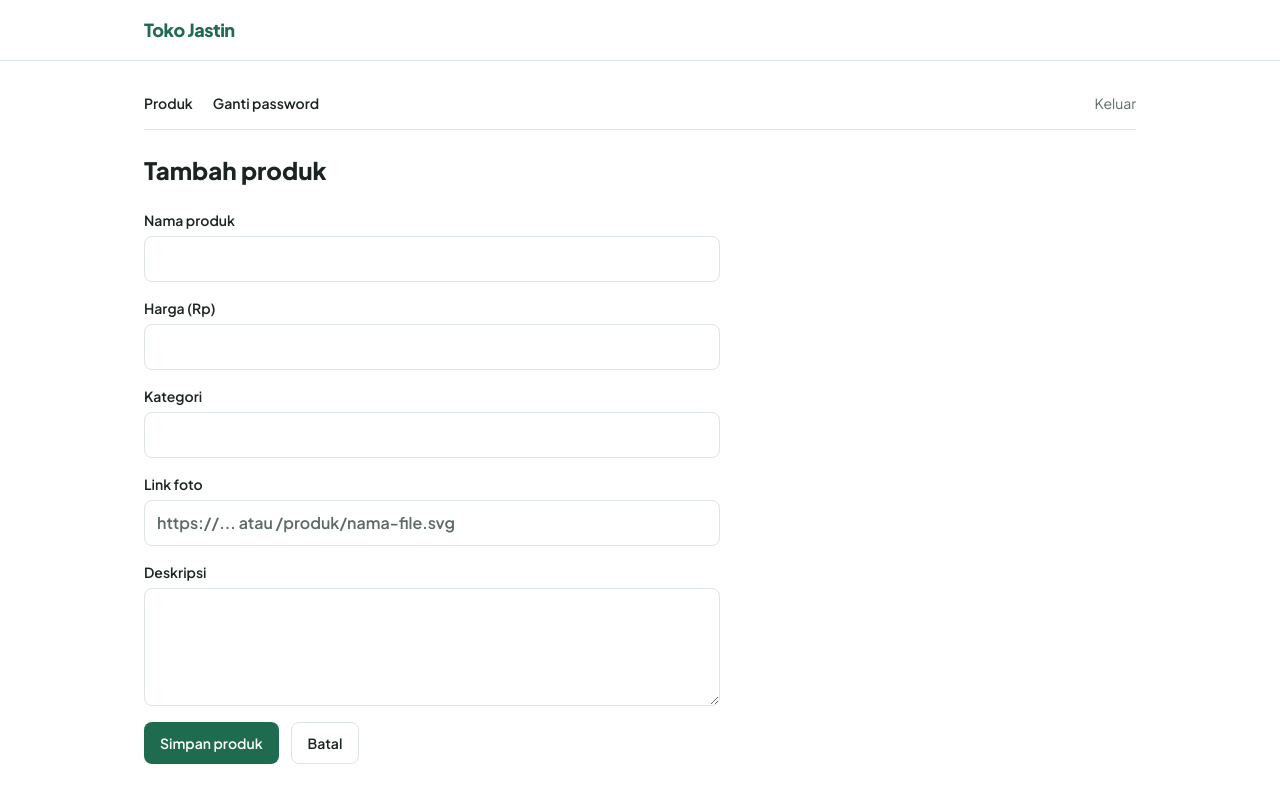
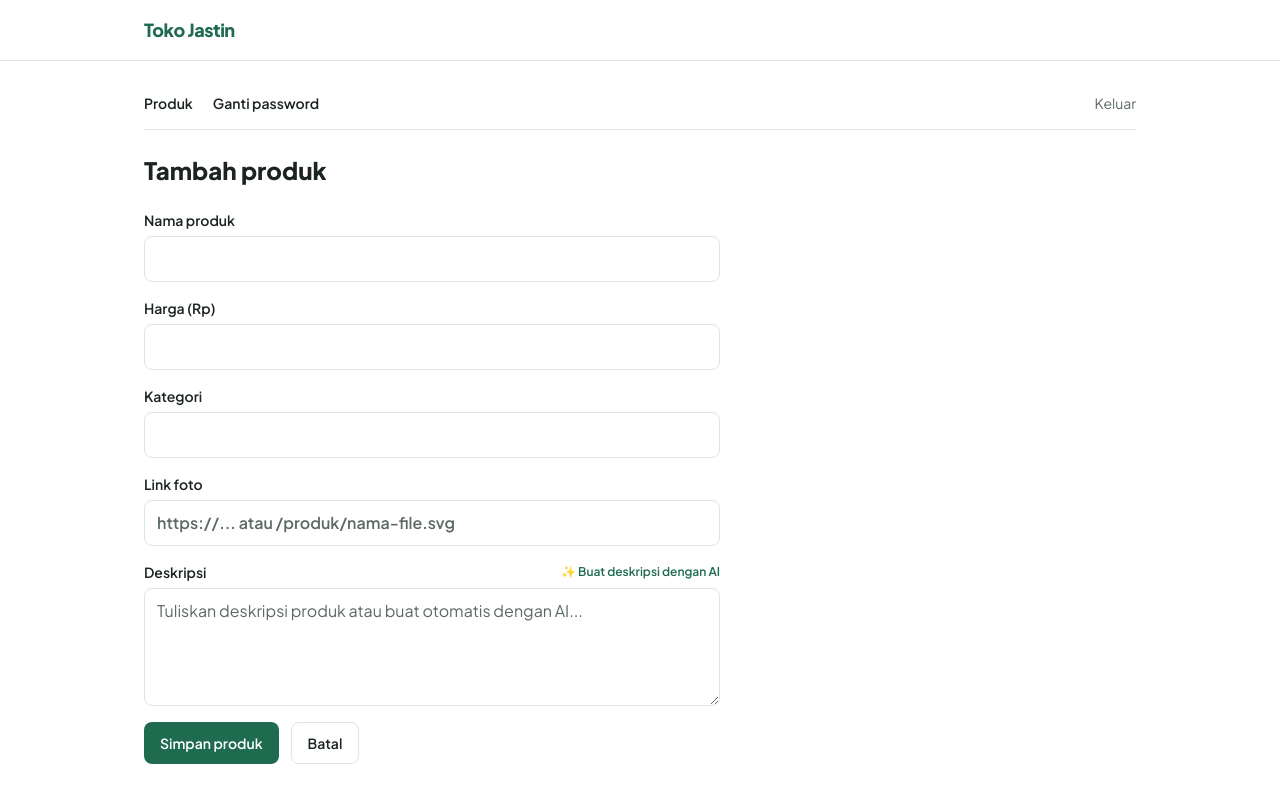
Before and after one commit to Jastin-vergil/katalog-jastin, a Next.js app: page /admin/produk/baru in a window 1280 px wide. Shown: the top 800 px of the page. Built offline with nearby package versions, Linux system fonts and the light colour scheme.

Commit message:
US-14 Deskripsi produk dibuat AI

```diff
--- a/app/admin/actions.js
+++ b/app/admin/actions.js
@@ -251,3 +251,82 @@ export async function hapusProduk(prevStateOrFormData, maybeFormData) {
 }
 
 export const deleteProduct = hapusProduk;
+
+export async function buatDeskripsiAI({ nama, kategori }) {
+  if (!nama || !nama.trim()) {
+    return { error: "Nama produk wajib diisi untuk membuat deskripsi AI." };
+  }
+
+  try {
+    const supabase = await buatClientSesiAdmin();
+    const {
+      data: { user },
+      error: userError,
+    } = await supabase.auth.getUser();
+
+    if (userError || !user) {
+      return { error: "Akses ditolak: Anda harus login sebagai admin." };
+    }
+  } catch (err) {
+    return { error: `Gagal verifikasi sesi admin: ${err.message}` };
+  }
+
+  const apiKey = process.env.GEMINI_API_KEY;
+  if (!apiKey) {
+    return {
+      error:
+        "GEMINI_API_KEY belum diatur di file .env.local. Tambahkan GEMINI_API_KEY untuk menggunakan fitur ini.",
+    };
+  }
+
+  const prompt = `Buatkan deskripsi produk yang menarik, ramah, dan singkat (1-2 kalimat) untuk katalog toko UMKM dalam bahasa Indonesia.
+Nama produk: ${nama.trim()}
+Kategori: ${kategori ? kategori.trim() : "Umum"}
+Berikan hanya teks deskripsinya saja tanpa tanda kutip, tanpa judul, dan tanpa format markdown tambahan.`;
+
+  try {
+    const url = `https://generativelanguage.googleapis.com/v1beta/models/gemini-2.0-flash:generateContent?key=${apiKey}`;
+    const response = await fetch(url, {
+      method: "POST",
+      headers: {
+        "Content-Type": "application/json",
+      },
+      body: JSON.stringify({
+        contents: [
+          {
+            parts: [
+              {
+                text: prompt,
+              },
+            ],
+          },
+        ],
+        generationConfig: {
+          temperature: 0.7,
+          maxOutputTokens: 200,
+        },
+      }),
+    });
+
+    const data = await response.json();
+
+    if (!response.ok) {
+      return {
+        error: `Gagal memanggil Gemini API: ${
+          data.error?.message || response.statusText
+        }`,
+      };
+    }
+
+    const deskripsi = data.candidates?.[0]?.content?.parts?.[0]?.text?.trim();
+    if (!deskripsi) {
+      return { error: "Gemini tidak mengembalikan deskripsi yang valid." };
+    }
+
+    return { deskripsi };
+  } catch (err) {
+    return { error: `Terjadi kesalahan saat memanggil Gemini API: ${err.message}` };
+  }
+}
+
+export const generateDescriptionAI = buatDeskripsiAI;
--- a/components/FormProduk.jsx
+++ b/components/FormProduk.jsx
@@ -1,8 +1,9 @@
 "use client";
 
-import { useActionState } from "react";
+import { useActionState, useState } from "react";
 import Input from "@/components/Input";
 import Tombol from "@/components/Tombol";
+import { buatDeskripsiAI } from "@/app/admin/actions";
 
 // Dipakai untuk tambah produk (US-08) dan ubah produk (US-09). Keduanya bonus di jalur offline.
 // Nama field sama dengan kolom tabel "produk".
@@ -12,6 +13,36 @@ export default function FormProduk({ produk = {}, labelTombol, action }) {
     null
   );
 
+  const [nama, setNama] = useState(produk.nama || "");
+  const [kategori, setKategori] = useState(produk.kategori || "");
+  const [deskripsi, setDeskripsi] = useState(produk.deskripsi || "");
+  const [loadingAI, setLoadingAI] = useState(false);
+  const [pesanAI, setPesanAI] = useState(null);
+
+  const handleBuatDeskripsiAI = async () => {
+    if (!nama.trim()) {
+      setPesanAI({ isError: true, text: "Isi nama produk terlebih dahulu." });
+      return;
+    }
+
+    setLoadingAI(true);
+    setPesanAI(null);
+
+    try {
+      const res = await buatDeskripsiAI({ nama, kategori });
+      if (res?.error) {
+        setPesanAI({ isError: true, text: res.error });
+      } else if (res?.deskripsi) {
+        setDeskripsi(res.deskripsi);
+        setPesanAI({ isError: false, text: "Deskripsi berhasil dibuat dengan AI!" });
+      }
+    } catch (err) {
+      setPesanAI({ isError: true, text: `Terjadi kesalahan: ${err.message}` });
+    } finally {
+      setLoadingAI(false);
+    }
+  };
+
   return (
     <form action={action ? formAction : undefined} className="flex max-w-xl flex-col gap-4">
       {state?.error && (
@@ -20,7 +51,13 @@ export default function FormProduk({ produk = {}, labelTombol, action }) {
         </div>
       )}
       {produk?.id && <input type="hidden" name="id" value={produk.id} />}
-      <Input label="Nama produk" name="nama" defaultValue={produk.nama} required />
+      <Input
+        label="Nama produk"
+        name="nama"
+        value={nama}
+        onChange={(e) => setNama(e.target.value)}
+        required
+      />
       <Input
         label="Harga (Rp)"
         name="harga"
@@ -29,14 +66,49 @@ export default function FormProduk({ produk = {}, labelTombol, action }) {
         defaultValue={produk.harga}
         required
       />
-      <Input label="Kategori" name="kategori" defaultValue={produk.kategori} />
+      <Input
+        label="Kategori"
+        name="kategori"
+        value={kategori}
+        onChange={(e) => setKategori(e.target.value)}
+      />
       <Input
         label="Link foto"
         name="foto_url"
         placeholder="https://... atau /produk/nama-file.svg"
         defaultValue={produk.foto_url}
       />
-      <Input label="Deskripsi" name="deskripsi" textarea defaultValue={produk.deskripsi} />
+
+      <div className="flex flex-col gap-1.5">
+        <div className="flex items-center justify-between">
+          <label htmlFor="deskripsi" className="text-sm font-semibold">
+            Deskripsi
+          </label>
+          <button
+            type="button"
+            onClick={handleBuatDeskripsiAI}
+            disabled={loadingAI}
+            className="inline-flex items-center gap-1.5 text-xs font-semibold text-utama transition-colors hover:text-utama-gelap disabled:opacity-50"
+          >
+            ✨ {loadingAI ? "Membuat dengan AI..." : "Buat deskripsi dengan AI"}
+          </button>
+        </div>
+        <textarea
+          id="deskripsi"
+          name="deskripsi"
+          rows={4}
+          value={deskripsi}
+          onChange={(e) => setDeskripsi(e.target.value)}
+          placeholder="Tuliskan deskripsi produk atau buat otomatis dengan AI..."
+          className="w-full rounded-lg border border-garis bg-latar px-3 py-2.5 text-base text-teks placeholder:text-teks-lembut focus:border-utama focus:outline-none"
+        />
+        {pesanAI && (
+          <p className={`text-xs ${pesanAI.isError ? "text-bahaya" : "text-utama"}`}>
+            {pesanAI.text}
+          </p>
+        )}
+      </div>
+
       <div className="flex gap-3">
         <Tombol type="submit" disabled={isPending}>
           {isPending ? "Menyimpan..." : labelTombol}
```
Also changed, not shown: 2 other files (tests, documents, lock files or other folders).
